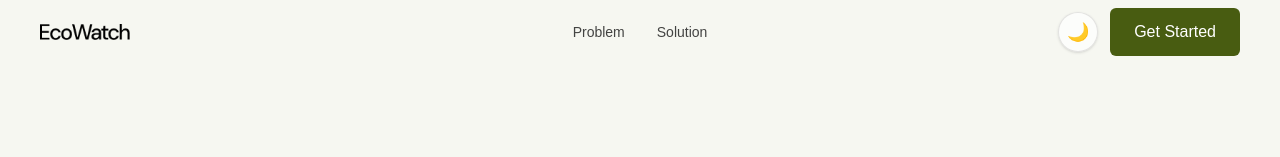
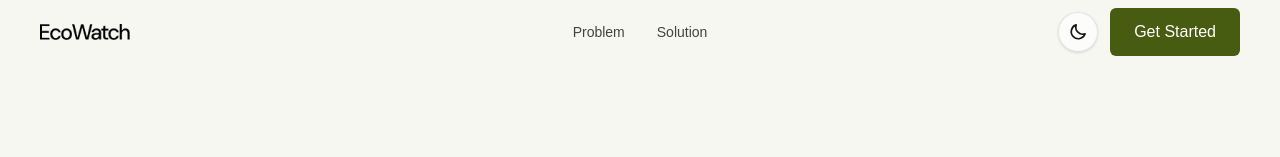
Before and after one commit to 2026-Final-Year-Project/EcoWatch, a Next.js app: page / in a window 1280 px wide. Shown: the top 157 px of the page. Built offline with nearby package versions, Linux system fonts and the light colour scheme.

Commit message:
Changed icons from emojis to SVGs.

```diff
--- a/src/components/History.jsx
+++ b/src/components/History.jsx
@@ -10,6 +10,7 @@ import {
   createHistoryAnalyticsFilename,
 } from '@/utils/historyAnalyticsPdf'
 import { useTheme } from './ThemeProvider'
+import { MoonIcon, SearchIcon, SunIcon } from './Icons'
 
 export default function History() {
   const [historyData, setHistoryData] = useState([])
@@ -159,9 +160,9 @@ export default function History() {
         </nav>
 
         <div className="flex items-center gap-4">
-          <button className={`text-lg ${darkMode ? 'text-white/60' : 'text-slate-400'}`}>🔍</button>
-          <button type="button" onClick={toggleTheme} aria-label={darkMode ? 'Switch to light mode' : 'Switch to dark mode'} className={`text-lg ${darkMode ? 'text-white/60' : 'text-slate-400'}`}>
-            {darkMode ? '☀️' : '🌙'}
+          <button type="button" aria-label="Search" className={darkMode ? 'text-white/60' : 'text-slate-400'}><SearchIcon /></button>
+          <button type="button" onClick={toggleTheme} aria-label={darkMode ? 'Switch to light mode' : 'Switch to dark mode'} className={darkMode ? 'text-white/60' : 'text-slate-400'}>
+            {darkMode ? <SunIcon /> : <MoonIcon />}
           </button>
         </div>
       </header>
--- /dev/null
+++ b/src/components/Icons.jsx
@@ -0,0 +1,52 @@
+export function SearchIcon({ className = 'h-5 w-5' }) {
+  return (
+    <svg
+      aria-hidden="true"
+      className={className}
+      viewBox="0 0 24 24"
+      fill="none"
+      stroke="currentColor"
+      strokeWidth="2"
+      strokeLinecap="round"
+      strokeLinejoin="round"
+    >
+      <circle cx="11" cy="11" r="7" />
+      <path d="m20 20-4-4" />
+    </svg>
+  )
+}
+
+export function SunIcon({ className = 'h-5 w-5' }) {
+  return (
+    <svg
+      aria-hidden="true"
+      className={className}
+      viewBox="0 0 24 24"
+      fill="none"
+      stroke="currentColor"
+      strokeWidth="2"
+      strokeLinecap="round"
+      strokeLinejoin="round"
+    >
+      <circle cx="12" cy="12" r="4" />
+      <path d="M12 2v2M12 20v2M4.93 4.93l1.42 1.42M17.66 17.66l1.41 1.41M2 12h2M20 12h2M4.93 19.07l1.42-1.42M17.66 6.34l1.41-1.41" />
+    </svg>
+  )
+}
+
+export function MoonIcon({ className = 'h-5 w-5' }) {
+  return (
+    <svg
+      aria-hidden="true"
+      className={className}
+      viewBox="0 0 24 24"
+      fill="none"
+      stroke="currentColor"
+      strokeWidth="2"
+      strokeLinecap="round"
+      strokeLinejoin="round"
+    >
+      <path d="M20.5 14.2A8.5 8.5 0 0 1 9.8 3.5 8.5 8.5 0 1 0 20.5 14.2Z" />
+    </svg>
+  )
+}
--- a/src/components/Monitor.jsx
+++ b/src/components/Monitor.jsx
@@ -6,6 +6,7 @@ import Image from 'next/image'
 import 'leaflet/dist/leaflet.css'
 import { apiUrl, fetchJson } from '@/lib/api'
 import { useTheme } from './ThemeProvider'
+import { MoonIcon, SearchIcon, SunIcon } from './Icons'
 
 export default function Monitor() {
   const mapRef         = useRef(null)
@@ -246,9 +247,9 @@ export default function Monitor() {
         </nav>
 
         <div className="flex items-center gap-4">
-          <button className={`text-lg ${darkMode ? 'text-white/60' : 'text-slate-400'}`}>🔍</button>
-          <button type="button" onClick={toggleTheme} aria-label={darkMode ? 'Switch to light mode' : 'Switch to dark mode'} className={`text-lg ${darkMode ? 'text-white/60' : 'text-slate-400'}`}>
-            {darkMode ? '☀️' : '🌙'}
+          <button type="button" aria-label="Search" className={darkMode ? 'text-white/60' : 'text-slate-400'}><SearchIcon /></button>
+          <button type="button" onClick={toggleTheme} aria-label={darkMode ? 'Switch to light mode' : 'Switch to dark mode'} className={darkMode ? 'text-white/60' : 'text-slate-400'}>
+            {darkMode ? <SunIcon /> : <MoonIcon />}
           </button>
         </div>
       </header>
--- a/src/components/Report.jsx
+++ b/src/components/Report.jsx
@@ -7,6 +7,7 @@ import { fetchJson } from '@/lib/api'
 import { createIncidentCsvFilename, incidentsToCsv } from '@/utils/csv'
 import { buildIncidentReportPdf, createIncidentReportFilename } from '@/utils/incidentReportPdf'
 import { useTheme } from './ThemeProvider'
+import { MoonIcon, SearchIcon, SunIcon } from './Icons'
 
 export default function Reports() {
   const [incidents, setIncidents] = useState([])
@@ -153,9 +154,9 @@ export default function Reports() {
         </nav>
 
         <div className="flex items-center gap-4">
-          <button className={`text-lg ${darkMode ? 'text-white/60' : 'text-slate-400'}`}>🔍</button>
-          <button type="button" onClick={toggleTheme} aria-label={darkMode ? 'Switch to light mode' : 'Switch to dark mode'} className={`text-lg ${darkMode ? 'text-white/60' : 'text-slate-400'}`}>
-            {darkMode ? '☀️' : '🌙'}
+          <button type="button" aria-label="Search" className={darkMode ? 'text-white/60' : 'text-slate-400'}><SearchIcon /></button>
+          <button type="button" onClick={toggleTheme} aria-label={darkMode ? 'Switch to light mode' : 'Switch to dark mode'} className={darkMode ? 'text-white/60' : 'text-slate-400'}>
+            {darkMode ? <SunIcon /> : <MoonIcon />}
           </button>
         </div>
       </header>
--- a/src/components/ThemeToggle.jsx
+++ b/src/components/ThemeToggle.jsx
@@ -1,6 +1,7 @@
 'use client'
 
 import { useTheme } from './ThemeProvider'
+import { MoonIcon, SunIcon } from './Icons'
 
 export default function ThemeToggle({ className = '' }) {
   const { darkMode, toggleTheme } = useTheme()
@@ -9,11 +10,11 @@ export default function ThemeToggle({ className = '' }) {
     <button
       type="button"
       onClick={toggleTheme}
-      className={`inline-flex h-10 w-10 items-center justify-center rounded-full border border-black/10 bg-white/70 text-lg shadow-sm transition hover:scale-105 dark:border-white/15 dark:bg-white/10 ${className}`}
+      className={`inline-flex h-10 w-10 items-center justify-center rounded-full border border-black/10 bg-white/70 shadow-sm transition hover:scale-105 dark:border-white/15 dark:bg-white/10 ${className}`}
       aria-label={darkMode ? 'Switch to light mode' : 'Switch to dark mode'}
       title={darkMode ? 'Switch to light mode' : 'Switch to dark mode'}
     >
-      <span aria-hidden="true">{darkMode ? '☀️' : '🌙'}</span>
+      {darkMode ? <SunIcon /> : <MoonIcon />}
     </button>
   )
 }
```
